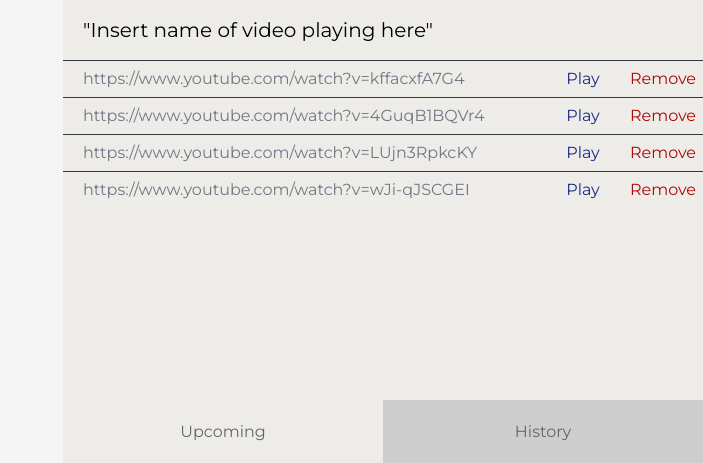
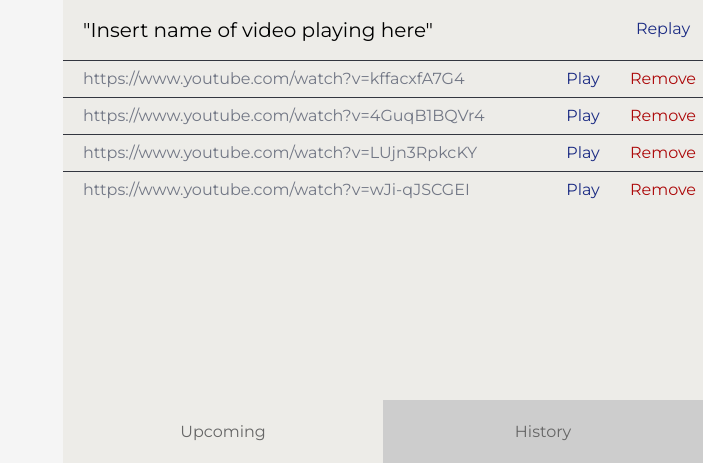
Before and after one commit to rishabt/music-player, a Django app: page /room/12345/1/ in a window 1280 px wide. Shown: the part 440-903 px from the top of the page, without its empty margins (577-1280 px from the left). Run offline with Django 3.2, Linux system fonts and the light colour scheme; data comes from the database, SQL or seed files in the repository; both versions use the stored data as it was after the commit; some libraries are stand-ins or nearby versions.

Commit message:
replay-button

```diff
--- a/src/music_app/views.py
+++ b/src/music_app/views.py
@@ -221,6 +221,9 @@
     messages.add_message(request, messages.INFO, msg)
     return HttpResponseRedirect(reverse('room', args=(room_id, client_ip)))
 
+def check_song_in_queue(request):
+  return render_to_response('index.html', {})
+
 # def room(request, room_id, play_link=''):
     # room = get_object_or_404(Room, room_id=room_id)
     # song_list = room.song_set.order_by('add_time')
--- a/src/static/css/style.css
+++ b/src/static/css/style.css
@@ -39,7 +39,9 @@
 #player{ background: black;}
 
 #playlist{ background: #EDECE8; color: #727785; font-size: 16px; height: 464px; overflow-x: hidden; top: 440px; width: 640px;}
-#current{ color: black; font-size: 20px; padding: 20px;}
+#current{ color: black; font-size: 20px; padding: 20px; margin-right: 80px;}
+#replay-button{ background: none; color: #1B2B83; margin-top: 1px; float: right; text-align: center; padding: 20px 0; width: 80px; cursor: pointer;}
+.selected {}
 #playlist ol,
 #playlist ol{ border-bottom: 1px solid #33363f; height: 340px; overflow-x: hidden;}
 #playlist li{ border-top: 1px solid #33363f;}
--- a/src/templates/party_room.html
+++ b/src/templates/party_room.html
@@ -41,7 +41,19 @@
 	};
 
 	$(document).ready(function(){
-    show_upcoming();
+    	show_upcoming();
+    	$('#replay-button').on("click", function(){
+    		if($('#replay-button').hasClass('selected')){
+    			$('#replay-button').css('background', 'none');
+    			$('#replay-button').css('color', '#1B2B83');
+    			$('#replay-button').removeClass('selected');
+    		}
+    		else {
+    			$('#replay-button').addClass('selected');
+    			$('#replay-button').css('background-color', '#1171A2');
+    			$('#replay-button').css('color', 'white');
+    		}
+		});
 	});
 
 
@@ -85,6 +97,7 @@
     </div>
     <div id="playlist">
         {% if song_list%}
+        <p id="replay-button"> Replay</p>
         <p id="current">"Insert name of video playing here"</p>
       	<ol id="upcoming">
       	{% for link in song_list %}
```
Also changed, not shown: src/db.sqlite3, 11 other files.
